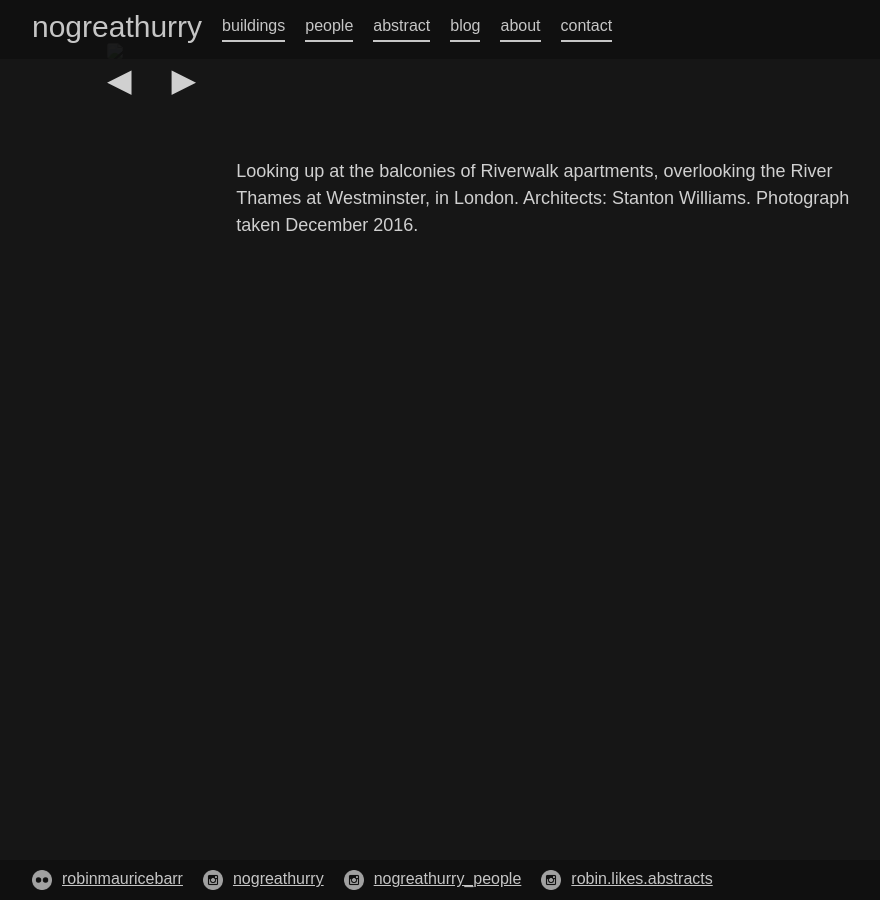
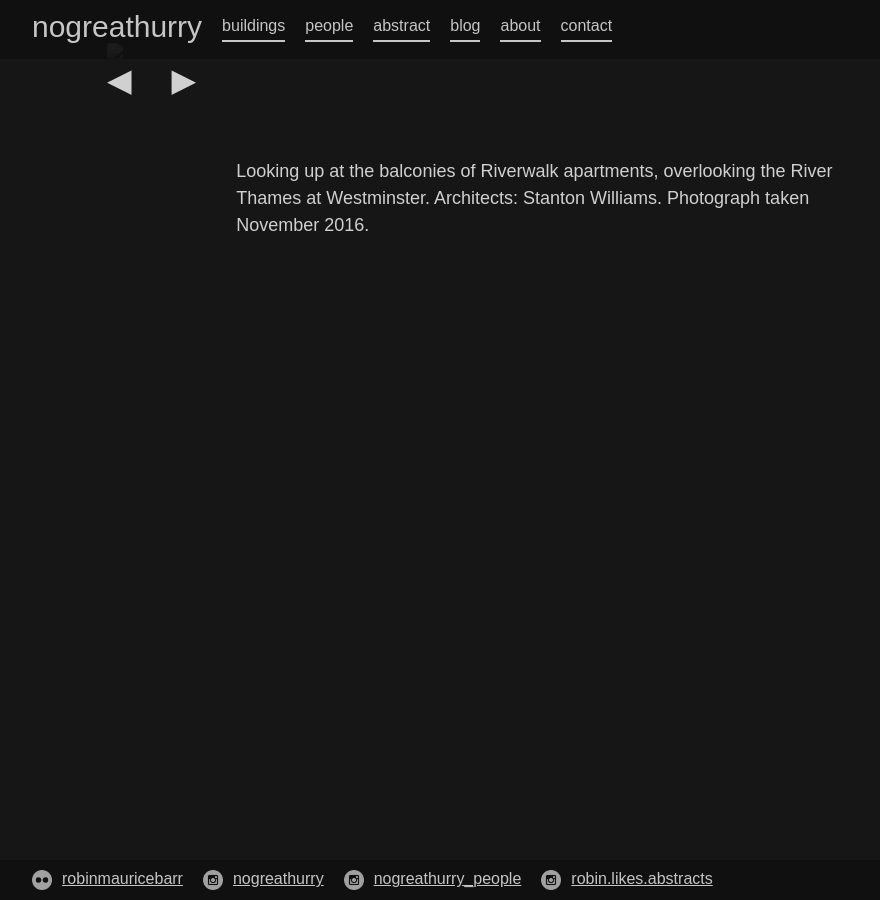
Before and after one commit to 987poiuytrewq/nogreathurry, a Jekyll site: the page built from _buildings/RW1.md, in a window 1280 px wide. Shown: the whole page, without its empty margins (8-888 px from the left). Built offline with Jekyll 4.4.1, drawn with Linux system fonts in a browser that asks for light colours.

Commit message:
Updated Rw1

```diff
--- a/_buildings/RW1.md
+++ b/_buildings/RW1.md
@@ -18,4 +18,4 @@ thumbnail_image: "/uploads/RW1_thumbnail.jpg"
 layout: photo
 ---
 
-Looking up at the balconies of Riverwalk apartments, overlooking the River Thames at Westminster, in London. Architects: Stanton Williams. Photograph taken December 2016.
+Looking up at the balconies of Riverwalk apartments, overlooking the River Thames at Westminster. Architects: Stanton Williams. Photograph taken November 2016.
```
Also changed, not shown: other parts of _buildings/RW1.md (+1 -1 lines).
